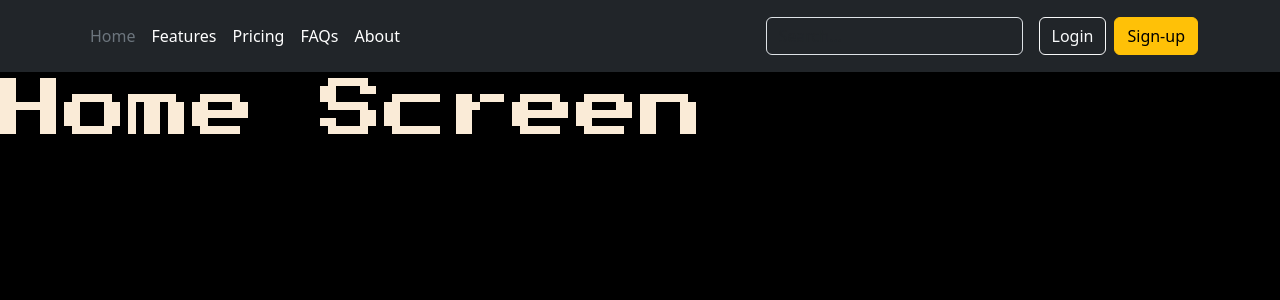
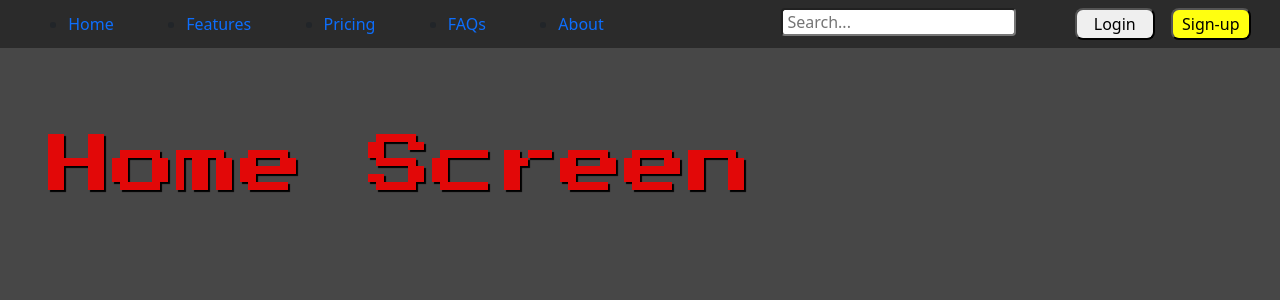
Before and after one commit to PaulGallagher37/home_screen, a React (Create React App) app: page / in a window 1280 px wide. Shown: the top 300 px of the page. Built offline with nearby package versions, Linux system fonts and the light colour scheme.

Commit message:
starting header layout

```diff
--- a/src/components/Header.js
+++ b/src/components/Header.js
@@ -2,28 +2,28 @@ import React from "react";
 
 function Header() {
     return (
-        <div>
-            <header class="p-3 text-bg-dark">
-                <div class="container">
-                    <div class="d-flex flex-wrap align-items-center justify-content-center justify-content-lg-start">
-                        <a href="/" class="d-flex align-items-center mb-2 mb-lg-0 text-white text-decoration-none"></a>
-                        <ul class="nav col-12 col-lg-auto me-lg-auto mb-2 justify-content-center mb-md-0">
-                            <li><a href="#" class="nav-link px-2 text-secondary">Home</a></li>
-                            <li><a href="#" class="nav-link px-2 text-white">Features</a></li>
-                            <li><a href="#" class="nav-link px-2 text-white">Pricing</a></li>
-                            <li><a href="#" class="nav-link px-2 text-white">FAQs</a></li>
-                            <li><a href="#" class="nav-link px-2 text-white">About</a></li>
-                        </ul>
-                        <form class="col-12 col-lg-auto mb-3 mb-lg-0 me-lg-3" role="search">
-                            <input type="search" class="form-control form-control-dark text-bg-dark" placeholder="Search..." aria-label="Search"></input>
-                        </form>
-                        <div class="text-end">
-                            <button type="button" class="btn btn-outline-light me-2">Login</button>
-                            <button type="button" class="btn btn-warning">Sign-up</button>
-                        </div>
-                    </div>
+        <div className="header">
+
+            <div className="header-one">
+                <ul  className="header-ul">
+                    <li><a href="#" className="header-a">Home</a></li>
+                    <li><a href="#" className="header-a">Features</a></li>
+                    <li><a href="#" className="header-a">Pricing</a></li>
+                    <li><a href="#" className="header-a">FAQs</a></li>
+                    <li><a href="#" className="header-a">About</a></li>
+                </ul>
+            </div>
+
+            <div className="header-two">
+                <form>
+                    <input type="search" placeholder=" Search..." className="header-form"></input>
+                </form>
+                <div className="header-button-container">
+                    <button type="button" className="header-login-button">Login</button>
+                    <button type="button" className="header-signup-button">Sign-up</button>
                 </div>
-            </header>
+            </div>
+
         </div>
     )
 };
--- a/src/index.css
+++ b/src/index.css
@@ -5,17 +5,81 @@
   font-size: 16px;
 }
 
+html {
+  height: 100%;
+  width: 100%;
+}
+
 body {
-  background-color: rgb(0, 0, 0);
+  background-color: rgb(71, 71, 71);
 }
 
 h1 {
   font-family:"Press Start 2P";
-  color: antiquewhite;
+  color: rgb(226, 8, 8);
   font-weight:lighter;
   font-size: 4rem;
+  margin-top: 5rem;
+  margin-left: 3rem;
+  text-shadow: 2px 2px 1px black;
 }
 
-li {
-  color: white;
+/* Header CC */
+
+.header {
+  display: flex;
+  flex-direction: row;
+  align-items: center;
+  height: 3rem;
+  background-color: rgb(43, 43, 43);
 }
+
+.header-one {
+  display: flex;
+  width: 50%;
+  height: 100%;
+}
+
+.header-ul {
+  display: flex;
+  flex-direction: row;
+  justify-content: space-around;
+  align-items: center;
+  width: 100%;
+  height: 100%;
+}
+
+
+.header-two {
+  display: flex;
+  width: 50%;
+  padding-left: 7rem;
+  justify-content: space-around;
+}
+
+.header-a {
+  text-decoration: none;
+}
+
+.header-form {
+  border-radius: 0.25rem;
+}
+
+.header-button-container {
+  display: flex;
+  justify-content: space-around;
+}
+
+.header-login-button {
+  width: 5rem;
+  height: 2rem;
+  border-radius: 0.5rem;
+}
+
+.header-signup-button {
+  margin-left: 1rem;
+  width: 5rem;
+  height: 2rem;
+  border-radius: 0.5rem;
+  background-color: rgb(255, 255, 16);
+}
```
